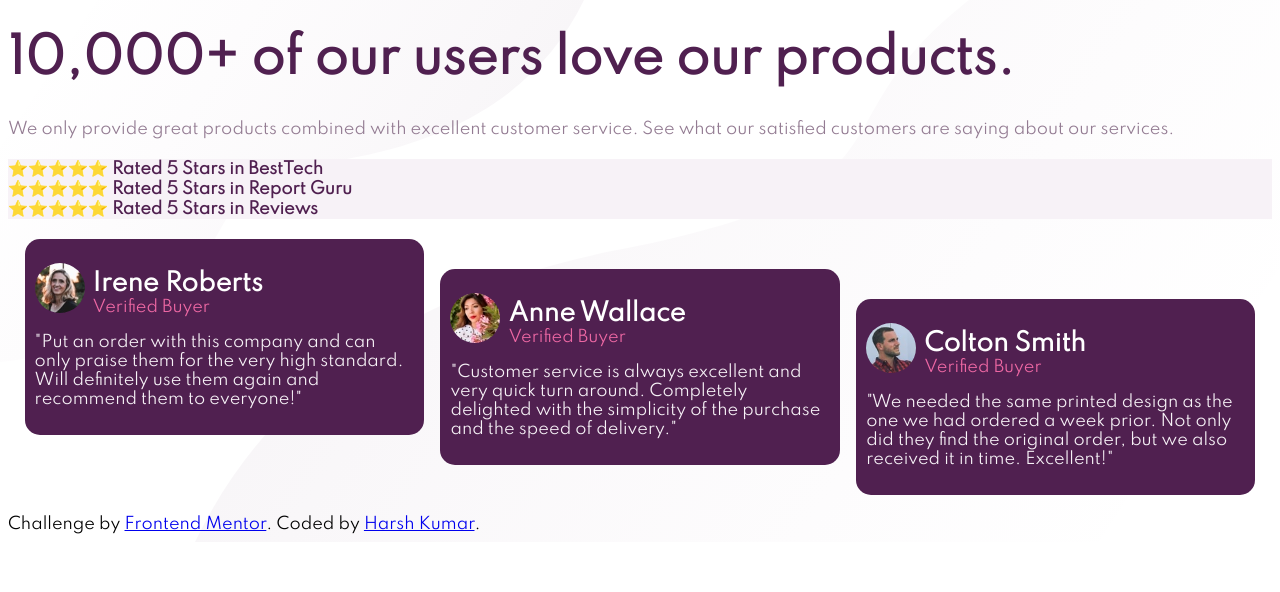
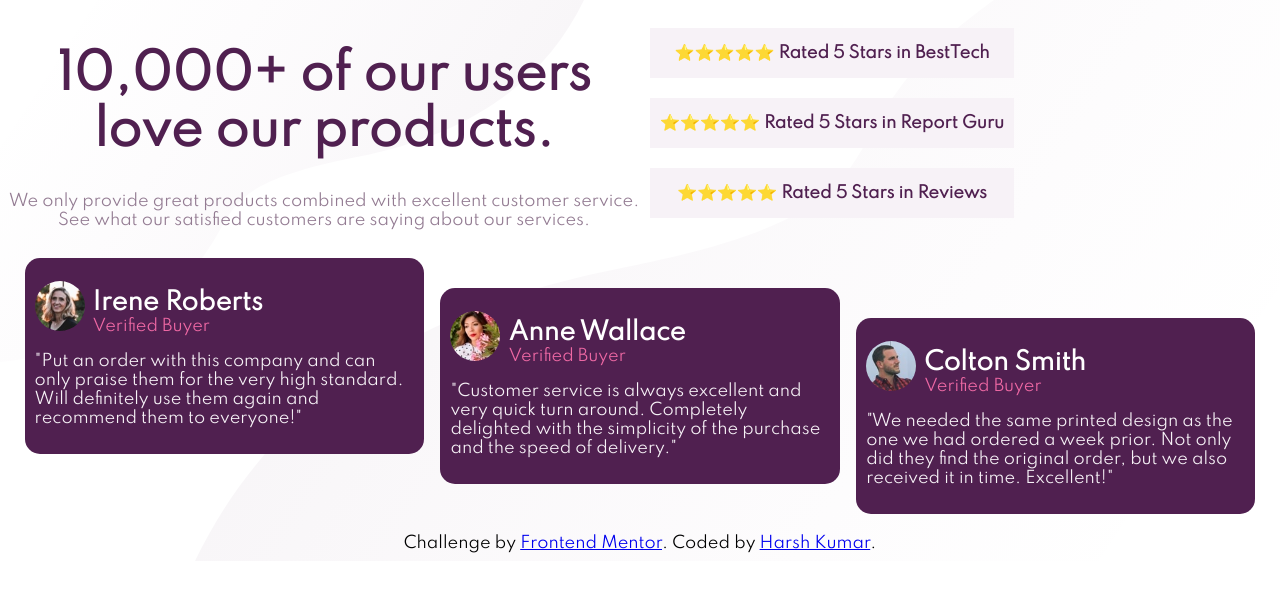
Before and after one commit to Harshkumar77/front-end-mentor-Social-proof-section, a plain HTML site: page index.html in a window 1280 px wide. Drawn offline with Linux system fonts and the light colour scheme.

Commit message:
added flex

```diff
--- a/CSS/index.css
+++ b/CSS/index.css
@@ -17,6 +17,9 @@
     position: relative;
     top: 60px;
   }
+  .let {
+    width: 50%;
+  }
 }
 
 @media (max-width: 749px) {
@@ -26,14 +29,23 @@
   .review {
     margin: 20px 10px 0px 10px;
   }
+  .top {
+    flex-direction: column;
+  }
+  .star-box {
+    text-align: center;
+    width: 100%;
+  }
 }
 
 body {
   background-image: url("/images/bg-pattern-top-desktop.svg"),
     url("/images/bg-pattern-bottom-desktop.svg");
   background-repeat: no-repeat;
+  text-align: center;
   background-position: top left, bottom right;
   font-family: spartan;
+  min-height: 100%;
 }
 
 h1 {
@@ -45,6 +57,8 @@ h1 {
 .stars {
   color: hsl(300, 43%, 22%);
   background-color: hsl(300, 24%, 96%);
+  margin: 0 10px 20px 10px;
+  padding: 15px 10px 15px;
 }
 
 .info {
@@ -60,6 +74,7 @@ h1 {
   background-color: hsl(300, 43%, 22%);
   border-radius: 15px;
   padding: 10px;
+  text-align: start;
 }
 
 .name {
@@ -89,3 +104,12 @@ h1 {
   margin-top: 20px;
   flex-direction: column;
 }
+
+.top {
+  display: flex;
+  align-items: center;
+  justify-content: flex-start;
+}
+
+.let {
+}
--- a/index.html
+++ b/index.html
@@ -21,10 +21,14 @@
     <meta name="viewport" content="width=device-width,initial-scale=1.0" />
   </head>
   <body>
+    <div class="top">
+      <div class="let">
         <h1>10,000+ of our users love our products.</h1>
         <div class="info">
-      We only provide great products combined with excellent customer service.
-      See what our satisfied customers are saying about our services.
+          We only provide great products combined with excellent customer
+          service. See what our satisfied customers are saying about our
+          services.
+        </div>
       </div>
       <div class="star-box">
         <div class="stars">
@@ -35,6 +39,7 @@
         </div>
         <div class="stars">
           ⭐⭐⭐⭐⭐ <strong>Rated 5 Stars in Reviews</strong>
+        </div>
       </div>
     </div>
     <div class="review-box">
```
Lines whose indentation alone changed are shown as unchanged.
